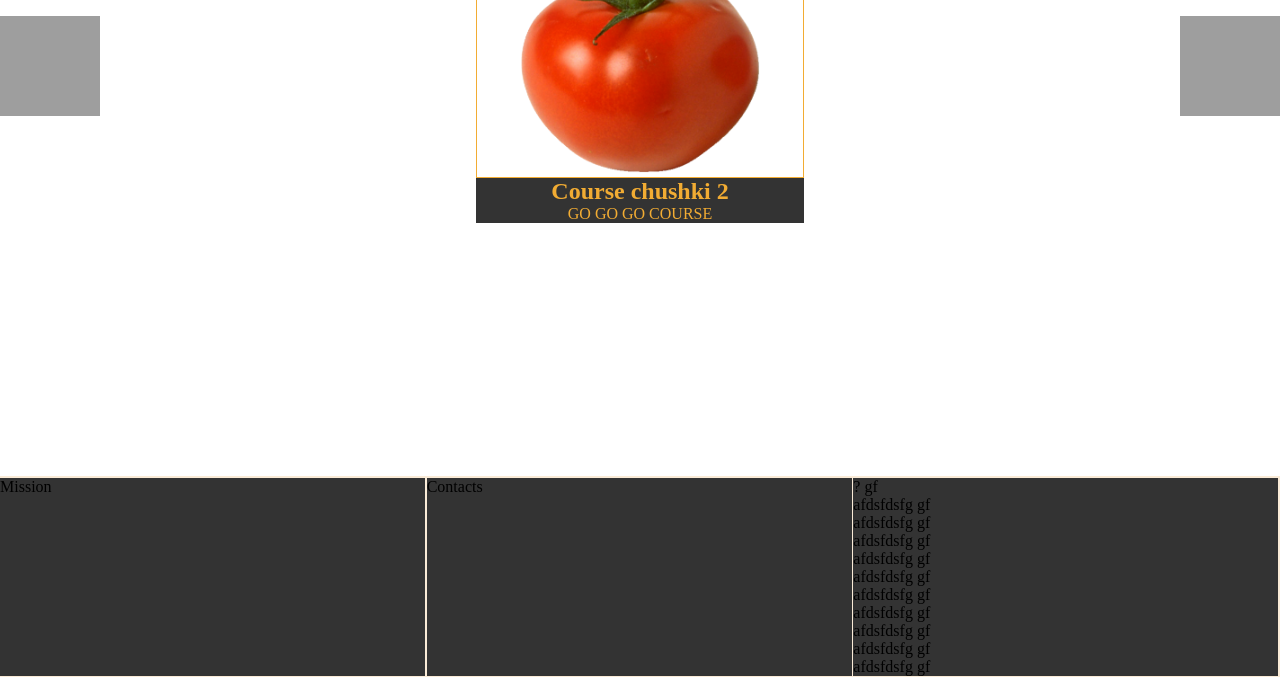
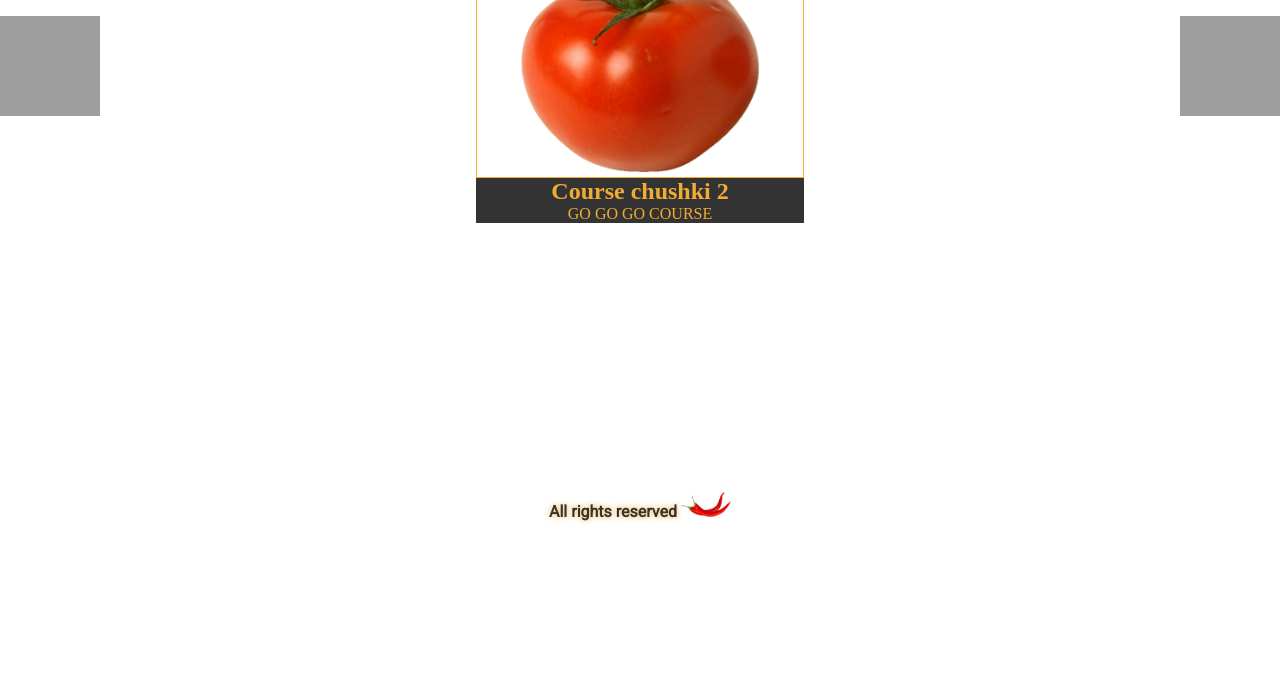
Before and after one commit to yoanaborissova/courses-site, a plain HTML site: page index.html in a window 1280 px wide. Shown: the part 260-937 px from the top of the page. After the commit the page ends 800 px from the top, so only its background shows below. Drawn offline with Linux system fonts and the light colour scheme; grey boxes are pictures that could not be loaded.

Commit message:
Simplified footer

```diff
--- a/index.html
+++ b/index.html
@@ -42,14 +42,7 @@
 </main>
 
 <footer>
-    <section id="mission">Mission</section>
-    <section id="contacts">Contacts</section>
-    <section id="additional">?
-        gf<br/>afdsfdsfg gf<br/>afdsfdsfg gf<br/>afdsfdsfg gf<br/>afdsfdsfg
-        gf<br/>afdsfdsfg gf<br/>afdsfdsfg gf<br/>afdsfdsfg gf<br/>afdsfdsfg
-        gf<br/>afdsfdsfg
-        gf<br/>afdsfdsfg gf<br/>
-    </section>
+    <p>All rights reserved <img src="./img/footer.png" alt="logo"></p>
 </footer>
 
 </body>
--- a/styles/footer.scss
+++ b/styles/footer.scss
@@ -1,13 +1,18 @@
-footer {
+footer{
+  flex: 0 0 100%;
   z-index: 1;
-  flex: 0 1 100%;
-  display: flex;
-  background-color: $trendyCoursesBorderColor;
-  align-content: stretch;
+  position: relative;
+  font-family: "Roboto", sans-serif;
+  padding: 1em 0;
+  color: $navBarBackgroundColor;
+  font-weight: bold;
+  text-shadow: 0px 0px 6px $fontsColor;
 
-  section {
-    background-color: $navBarBackgroundColor;
-    margin: 0.1em 0.1em 0.1em 0;
-    flex: 1;
+  p {
+    text-align: center;
+  }
+  img {
+    width: 50px;
+    height: 25px;
   }
 }
```
Also changed, not shown: img/footer.png (added), styles/style.css, 1 other file.
